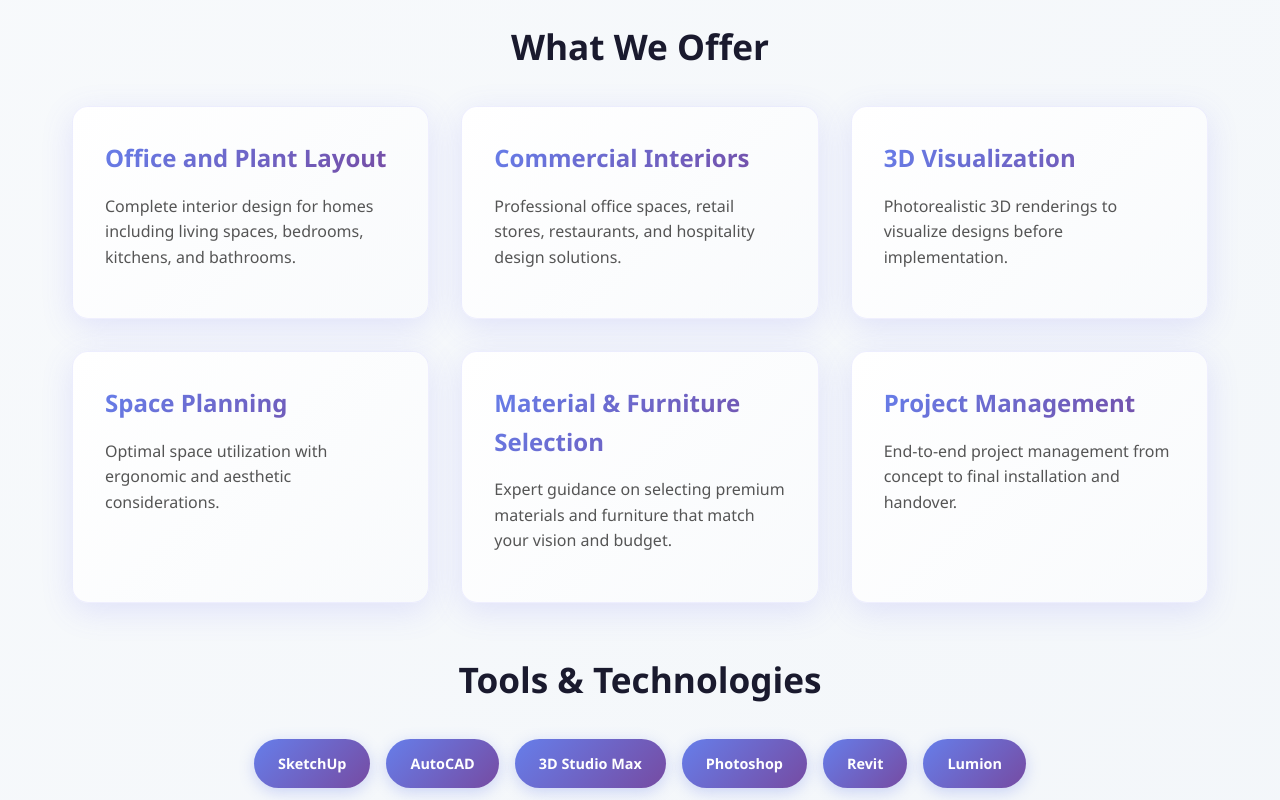
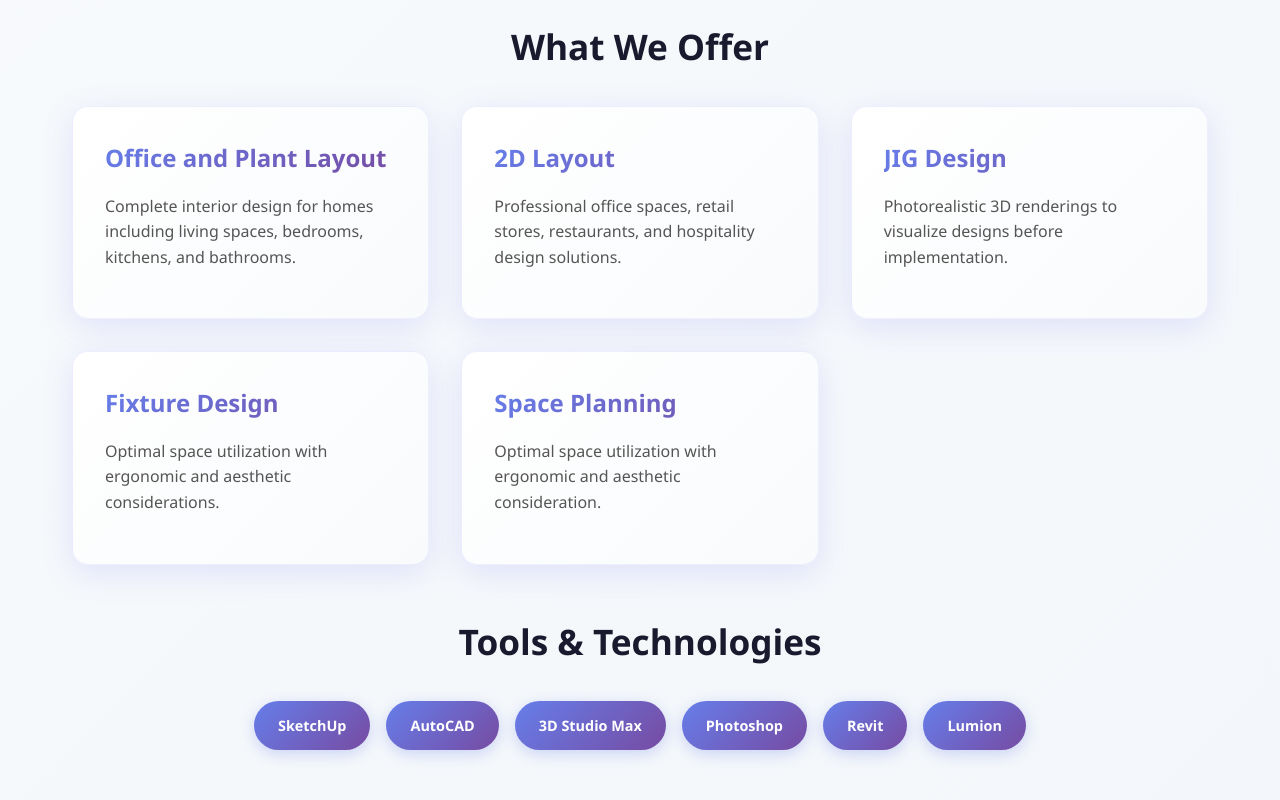
Before and after one commit to Gauravsingh123-aw/Techton, a React (Vite) app: page /services/interior in a window 1280 px wide. Shown: the part 500-1300 px from the top of the page. Built offline with nearby package versions, Linux system fonts and the light colour scheme.

Commit message:
changes in whyus and process page

```diff
--- a/index.html
+++ b/index.html
@@ -2,7 +2,7 @@
 <html lang="en">
   <head>
     <meta charset="UTF-8" />
-    <link rel="icon" type="image/svg+xml" href="/vite.svg" />
+    <link rel="icon" type="image/svg+xml" href="./src//assets/favicon.png" />
     <meta name="viewport" content="width=device-width, initial-scale=1.0" />
     <title>techton</title>
   </head>
--- a/src/data/projectsData.js
+++ b/src/data/projectsData.js
@@ -100,7 +100,7 @@
     problem: "Complex hydraulic system required simulation and stress analysis before manufacturing.",
     solution: "Performed FEA analysis, created detailed assembly drawings, and validated design performance.",
     tools: ["SOLIDWORKS", "ANSYS Fluent", "CAD"],
-    image: "https://images.unsplash.com/photo-1581092165334-29c5030ee26e?w=400&h=300&fit=crop"
+    image: "https://images.unsplash.com/photo-1701448150058-43d6d199b103?w=600&auto=format&fit=crop&q=60&ixlib=rb-4.1.0&ixid=M3wxMjA3fDB8MHxzZWFyY2h8NzR8fG1lY2hhbmljYWwlMjBlbmdpbmVlcmluZ3xlbnwwfHwwfHx8MA%3D%3D"
   },
   {
     id: 6,
@@ -109,6 +109,6 @@
     problem: "High-end residential project needed premium interior design with smart home integration planning.",
     solution: "Delivered 3D renders, material selection, space optimization, and technology placement layouts.",
     tools: ["3D Rendering", "Design", "Planning"],
-    image: "https://images.unsplash.com/photo-1565183938294-7563f3ce68c5?w=400&h=300&fit=crop"
+    image: "https://images.unsplash.com/photo-1635939412822-8f3ee593d147?w=600&auto=format&fit=crop&q=60&ixlib=rb-4.1.0&ixid=M3wxMjA3fDB8MHxzZWFyY2h8MTh8fGxheW91dCUyMGRlc2lnbnxlbnwwfHwwfHx8MA%3D%3D"
   }
 ];
--- a/src/pages/Process.jsx
+++ b/src/pages/Process.jsx
@@ -19,7 +19,7 @@
                 <h3>{step.title}</h3>
                 <p>{step.description}</p>
               </div>
-              {step.number < processSteps.length && <div className="step-arrow">→</div>}
+              {step.number < processSteps.length && <div className="step-arrow"></div>}
             </div>
           ))}
         </div>
@@ -48,7 +48,7 @@
         </section>
 
         {/* Timeline Expectation */}
-        <section className="timeline-section">
+        {/* <section className="timeline-section">
           <h2>Typical Project Timeline</h2>
           <div className="timeline-info">
             <div className="timeline-item">
@@ -64,7 +64,7 @@
               <p>Complex systems, enterprise software, comprehensive renovations</p>
             </div>
           </div>
-        </section>
+        </section> */}
       </div>
     </div>
   );
--- a/src/pages/Projects.jsx
+++ b/src/pages/Projects.jsx
@@ -6,7 +6,7 @@
 function Projects() {
   const [selectedCategory, setSelectedCategory] = React.useState('All');
 
-  const categories = ['All', 'Mechanical', 'Software', 'Interior'];
+  const categories = ['All', 'Mechanical', 'Software', 'Layout'];
 
   const filteredProjects = selectedCategory === 'All'
     ? projectsData
@@ -16,7 +16,7 @@
     <div className="projects">
       <div className="projects-hero">
         <h1>Our Projects & Portfolio</h1>
-        <p>Showcase of our expertise across Mechanical Design, Software Development, and Interior Design</p>
+        <p>Showcase of our expertise across Mechanical Design, Software Development, and Layout Design</p>
       </div>
 
       <div className="projects-container">
--- a/src/pages/ServiceDetail.jsx
+++ b/src/pages/ServiceDetail.jsx
@@ -84,24 +84,21 @@
           description: "Complete interior design for homes including living spaces, bedrooms, kitchens, and bathrooms."
         },
         {
-          title: "Commercial Interiors",
+          title: "2D Layout",
           description: "Professional office spaces, retail stores, restaurants, and hospitality design solutions."
         },
         {
-          title: "3D Visualization",
+          title: "JIG Design",
           description: "Photorealistic 3D renderings to visualize designs before implementation."
         },
         {
-          title: "Space Planning",
+          title: "Fixture Design",
           description: "Optimal space utilization with ergonomic and aesthetic considerations."
         },
+
         {
-          title: "Material & Furniture Selection",
-          description: "Expert guidance on selecting premium materials and furniture that match your vision and budget."
-        },
-        {
-          title: "Project Management",
-          description: "End-to-end project management from concept to final installation and handover."
+          title: "Space Planning",
+          description: "Optimal space utilization with ergonomic and aesthetic consideration."
         }
       ],
       tools: ["SketchUp", "AutoCAD", "3D Studio Max", "Photoshop", "Revit", "Lumion"],
--- a/src/pages/WhyUs.jsx
+++ b/src/pages/WhyUs.jsx
@@ -6,7 +6,7 @@
   return (
     <div className="why-us">
       <div className="why-us-hero">
-        <h1>Why Choose Tekton Tech Solutions?</h1>
+        <h1>Why Choose TektonTech Solutions?</h1>
         <p>Discover what sets us apart from the competition</p>
       </div>
 
@@ -23,7 +23,7 @@
         </section>
 
         {/* Detailed Comparison */}
-        <section className="comparison-section">
+        {/* <section className="comparison-section">
           <h2>How We Compare</h2>
           <div className="comparison-table">
             <table>
@@ -78,7 +78,7 @@
               </tbody>
             </table>
           </div>
-        </section>
+        </section> */}
 
         {/* Client Success Stories */}
         {/* <section className="success-metrics">
--- a/src/styles/Projects.css
+++ b/src/styles/Projects.css
@@ -28,6 +28,7 @@
 .projects-hero p {
   position: relative;
   z-index: 1;
+  color: black;
 }
 
 .projects-container {
--- a/src/styles/WhyUs.css
+++ b/src/styles/WhyUs.css
@@ -28,6 +28,7 @@
 .why-us-hero p {
   position: relative;
   z-index: 1;
+  color: black;
 }
 
 .why-us-container {
```
Also changed, not shown: src/assets/favicon.png (added), src/assets/logo.png (added).
